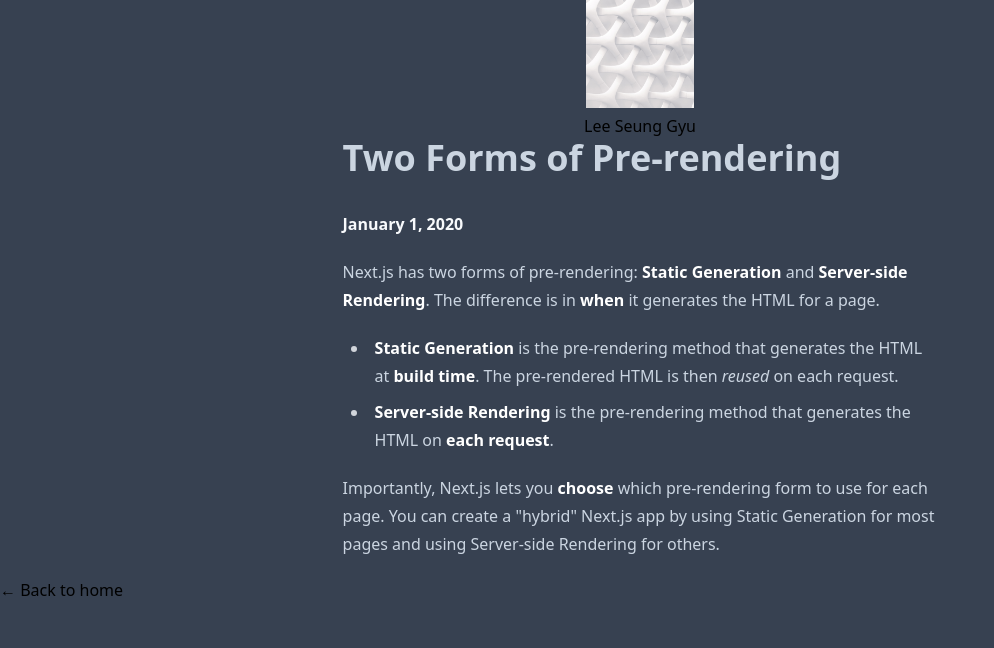
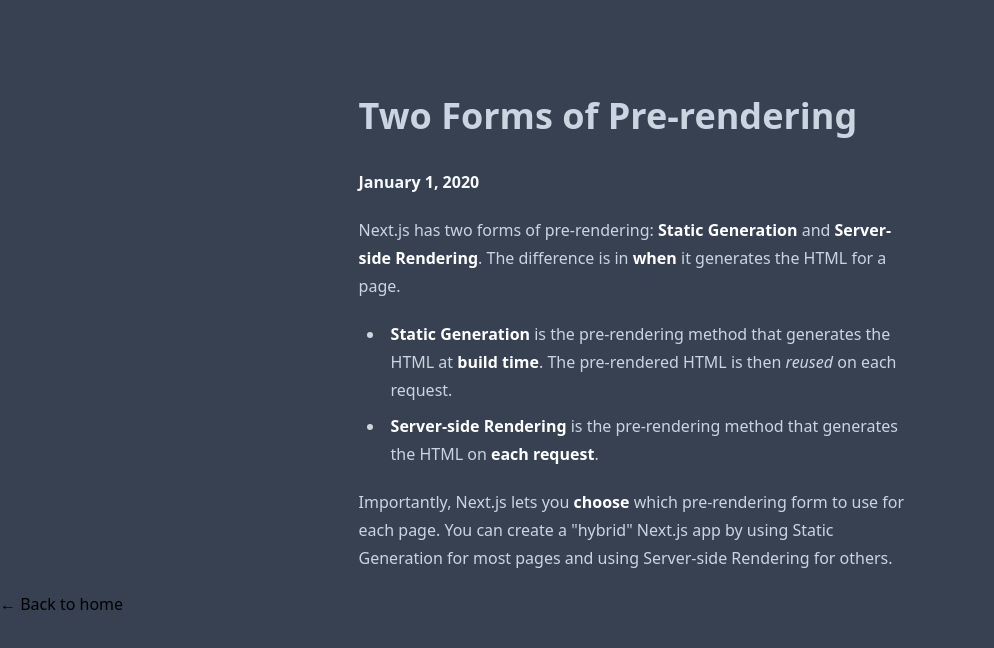
Before and after one commit to dltmdrbtjd/DevBlog, a Next.js app: page /posts/pre-rendering in a window 1280 px wide. Shown: the top 648 px of the page, without its empty margins (0-994 px from the left). Built offline with nearby package versions, Linux system fonts and the light colour scheme.

Commit message:
change header tag to AppBar component

```diff
--- a/components/layout.tsx
+++ b/components/layout.tsx
@@ -1,8 +1,6 @@
 import Head from 'next/head'
-import Image from 'next/image'
 import Link from 'next/link'
 
-const name = 'Lee Seung Gyu'
 export const siteTitle = 'Next.js Sample Website'
 
 export default function Layout({
@@ -29,40 +27,7 @@ export default function Layout({
         <meta name="og:title" content={siteTitle} />
         <meta name="twitter:card" content="summary_large_image" />
       </Head>
-      <header className="text-center">
-        {home ? (
-          <>
-            <Image
-              priority
-              src="/images/profile.jpg"
-              height={144}
-              width={144}
-              alt={name}
-            />
-            <h1>{name}</h1>
-          </>
-        ) : (
-          <>
-            <Link href="/">
-              <a>
-                <Image
-                  priority
-                  src="/images/profile.jpg"
-                  height={108}
-                  width={108}
-                  alt={name}
-                />
-              </a>
-            </Link>
-            <h2>
-              <Link href="/">
-                <a>{name}</a>
-              </Link>
-            </h2>
-          </>
-        )}
-      </header>
-      <main className="prose mx-auto">{children}</main>
+      <main className="prose mx-auto mt-24 px-4">{children}</main>
       {!home && (
         <div>
           <Link href="/">
```
